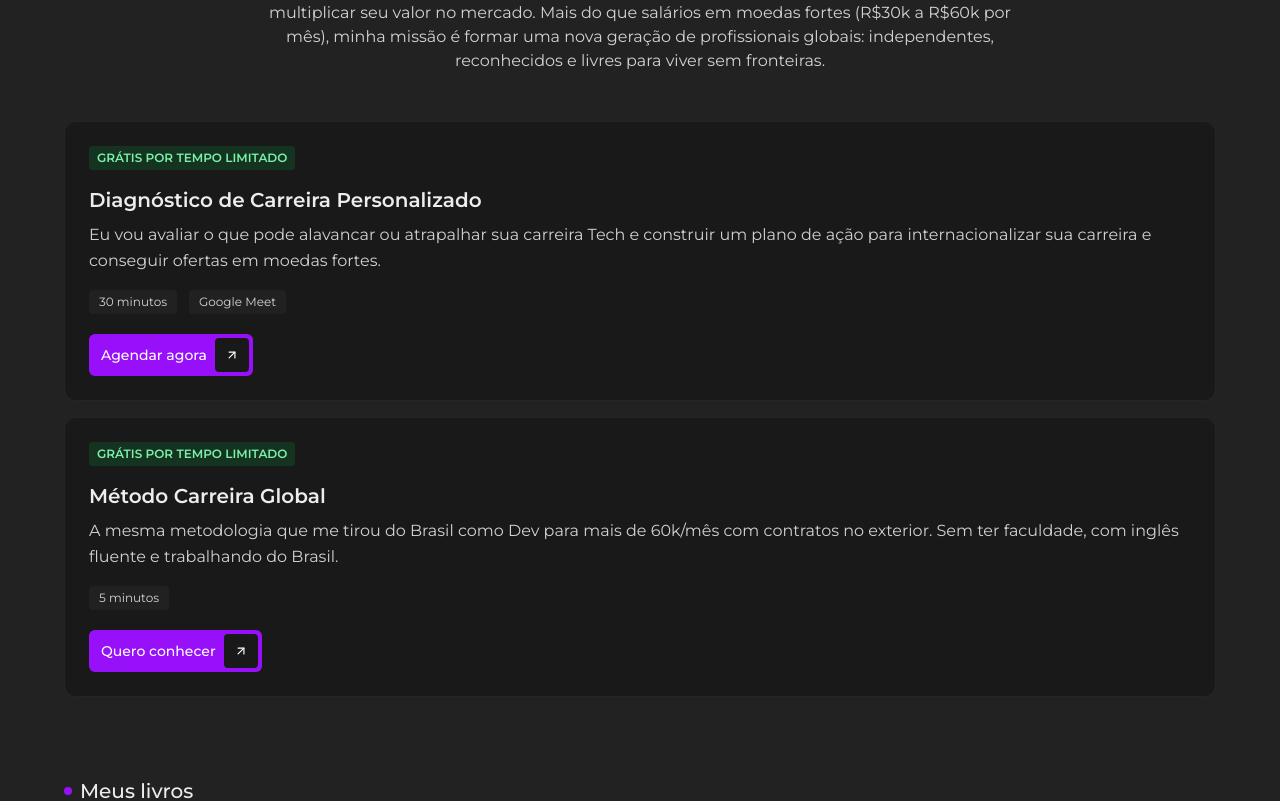
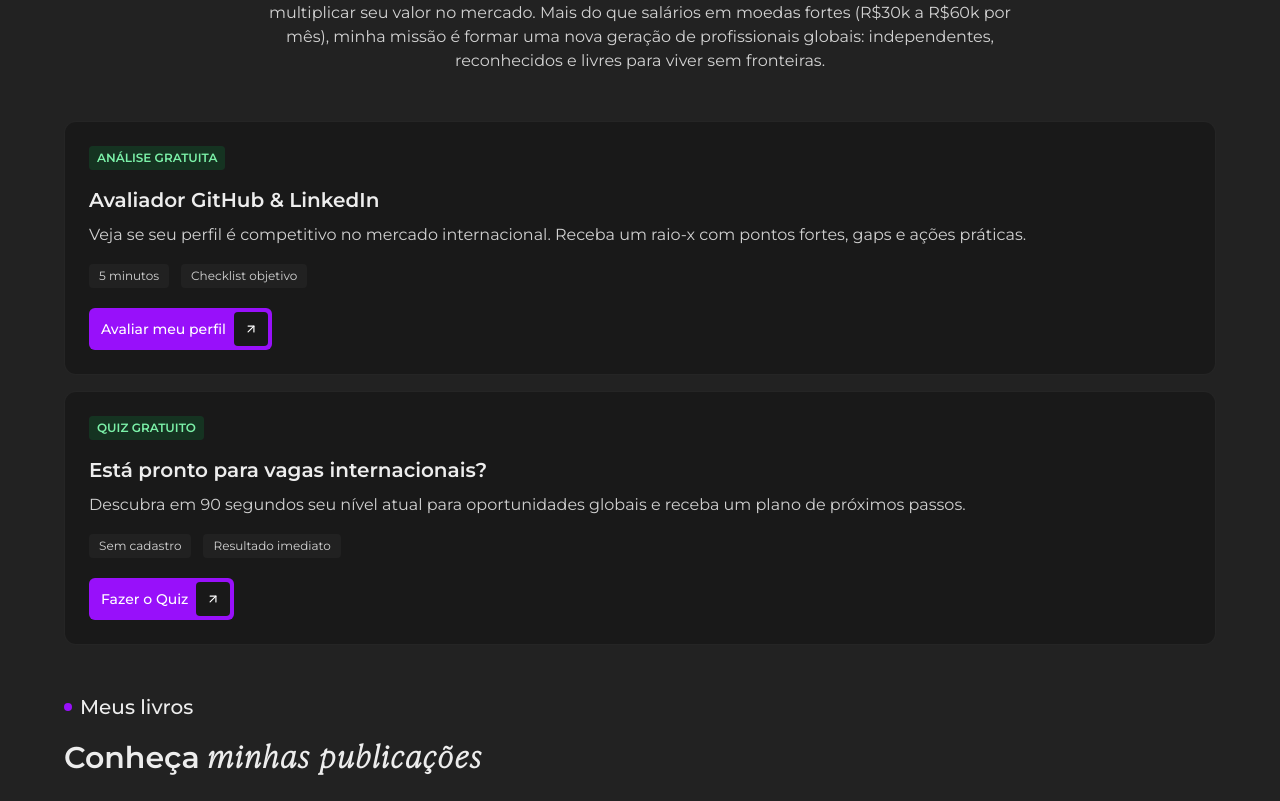
Before and after one commit to ProgramadoresSemPatria/borderless-institutional-website, a Next.js app: page /en/bio in a window 1280 px wide. Shown: the part 507-1308 px from the top of the page. Built offline with nearby package versions, Linux system fonts and the light colour scheme.

Commit message:
Feat(bio): implement A/B testing for CTA cards and improve page structure

```diff
--- a/app/[locale]/(subpages)/bio/page.tsx
+++ b/app/[locale]/(subpages)/bio/page.tsx
@@ -7,6 +7,7 @@ import { useGSAP } from "@gsap/react";
 import gsap from "gsap";
 import { ArrowUpRight, Star } from "lucide-react";
 import Image from "next/image";
+import { useMemo, useState, useEffect } from "react";
 
 export default function BioPage() {
   useGSAP(() => {
@@ -22,6 +23,85 @@ export default function BioPage() {
       }
     );
   });
+
+  // --- Simple A/B ordering (sticky per session) ---
+  // We randomize which CTA card appears first (Quiz vs Avaliador)
+  const [order, setOrder] = useState<"quiz-first" | "evaluator-first">("quiz-first");
+  useEffect(() => {
+    const key = "bio-cta-order";
+    const saved = typeof window !== "undefined" ? window.sessionStorage.getItem(key) : null;
+    if (saved === "quiz-first" || saved === "evaluator-first") {
+      setOrder(saved);
+      return;
+    }
+    const roll = Math.random() < 0.5 ? "quiz-first" : "evaluator-first";
+    setOrder(roll);
+    try {
+      window.sessionStorage.setItem(key, roll);
+    } catch (_) {}
+  }, []);
+
+  const ctas = useMemo(() => {
+    const quiz = (
+      <Link
+        href="https://psp.borderlesscoding.com/quiz?utm_campaign=ig-bio"
+        target="_blank"
+        className="yuri-card"
+      >
+        <div className="bg-tertiary rounded-xl p-5 md:p-6 border border-white/5">
+          <div className="flex items-center gap-2 text-xs font-semibold text-green-400">
+            <span className="bg-green-500/15 text-green-300 px-2 py-1 rounded">QUIZ GRATUITO</span>
+          </div>
+          <h3 className="mt-4 text-lg md:text-xl font-semibold">
+            Está pronto para vagas internacionais?
+          </h3>
+          <p className="mt-2 text-gray text-sm md:text-base leading-relaxed">
+            Descubra em 90 segundos seu nível atual para oportunidades globais e receba um plano de próximos passos.
+          </p>
+          <div className="mt-4 flex flex-wrap items-center gap-3 text-xs text-gray">
+            <span className="bg-[#212121] text-white/80 px-2.5 py-1 rounded">Sem cadastro</span>
+            <span className="bg-[#212121] text-white/80 px-2.5 py-1 rounded">Resultado imediato</span>
+          </div>
+          <div className="flex-center rounded-md cursor-pointer bg-primary text-white w-fit p-1 pl-3 space-x-2 hover:bg-primary/90 transition-colors duration-150 mt-5">
+            <p className="text-sm font-medium">Fazer o Quiz</p>
+            <div className="bg-tertiary rounded-sm p-2.5">
+              <ArrowUpRight className="size-3.5" />
+            </div>
+          </div>
+        </div>
+      </Link>
+    );
+
+    const evaluator = (
+      <Link
+        href="https://ac.borderlesscoding.com/s1/?utm_campaign=ig-bio"
+        target="_blank"
+        className="yuri-card"
+      >
+        <div className="bg-tertiary rounded-xl p-5 md:p-6 border border-white/5">
+          <div className="flex items-center gap-2 text-xs font-semibold text-green-400">
+            <span className="bg-green-500/15 text-green-300 px-2 py-1 rounded">ANÁLISE GRATUITA</span>
+          </div>
+          <h3 className="mt-4 text-lg md:text-xl font-semibold">Avaliador GitHub & LinkedIn</h3>
+          <p className="mt-2 text-gray text-sm md:text-base leading-relaxed">
+            Veja se seu perfil é competitivo no mercado internacional. Receba um raio-x com pontos fortes, gaps e ações práticas.
+          </p>
+          <div className="mt-4 flex flex-wrap items-center gap-3 text-xs text-gray">
+            <span className="bg-[#212121] text-white/80 px-2.5 py-1 rounded">5 minutos</span>
+            <span className="bg-[#212121] text-white/80 px-2.5 py-1 rounded">Checklist objetivo</span>
+          </div>
+          <div className="flex-center rounded-md cursor-pointer bg-primary text-white w-fit p-1 pl-3 space-x-2 hover:bg-primary/90 transition-colors duration-150 mt-5">
+            <p className="text-sm font-medium">Avaliar meu perfil</p>
+            <div className="bg-tertiary rounded-sm p-2.5">
+              <ArrowUpRight className="size-3.5" />
+            </div>
+          </div>
+        </div>
+      </Link>
+    );
+
+    return order === "quiz-first" ? [quiz, evaluator] : [evaluator, quiz];
+  }, [order]);
 
   return (
     <section className="pt-36 pb-[10svh] flex flex-col gap-12">
@@ -56,81 +136,17 @@ export default function BioPage() {
         </div>
       </header>
 
-      {/* Serviços */}
+      {/* CTA Cards */}
       <div className="flex flex-col gap-4">
-        <Link
-          href={
-            "#"
-          }
-          target="_blank"
-          className="yuri-card"
-        >
-          <div className="bg-tertiary rounded-xl p-5 md:p-6 border border-white/5">
-            <div className="flex items-center gap-2 text-xs font-semibold text-green-400">
-              <span className="bg-green-500/15 text-green-300 px-2 py-1 rounded">
-                GRÁTIS POR TEMPO LIMITADO
-              </span>
-            </div>
-            <h3 className="mt-4 text-lg md:text-xl font-semibold">
-              Diagnóstico de Carreira Personalizado
-            </h3>
-            <p className="mt-2 text-gray text-sm md:text-base leading-relaxed">
-              Eu vou avaliar o que pode alavancar ou atrapalhar sua carreira Tech e construir um plano de ação para internacionalizar sua carreira e conseguir ofertas em moedas fortes.
-            </p>
-            <div className="mt-4 flex flex-wrap items-center gap-3 text-xs text-gray">
-              <span className="bg-[#212121] text-white/80 px-2.5 py-1 rounded">
-                30 minutos
-              </span>
-              <span className="bg-[#212121] text-white/80 px-2.5 py-1 rounded">
-                Google Meet
-              </span>
-            </div>
-
-            <div className="flex-center rounded-md cursor-pointer bg-primary text-white w-fit p-1 pl-3 space-x-2 hover:bg-primary/90 transition-colors duration-150 mt-5">
-              <p className="text-sm font-medium">Agendar agora</p>
-              <div className="bg-tertiary rounded-sm p-2.5">
-                <ArrowUpRight className="size-3.5" />
-              </div>
-            </div>
+        {ctas.map((cta, index) => (
+          <div key={index}>
+            {cta}
           </div>
-        </Link>
-
-        <Link
-          href={
-            "#"
-          }
-          target="_blank"
-          className="yuri-card"
-        >
-          <div className="bg-tertiary rounded-xl p-5 md:p-6 border border-white/5">
-            <div className="flex items-center gap-2 text-xs font-semibold text-green-400">
-              <span className="bg-green-500/15 text-green-300 px-2 py-1 rounded">
-                GRÁTIS POR TEMPO LIMITADO
-              </span>
-            </div>
-            <h3 className="mt-4 text-lg md:text-xl font-semibold">
-              Método Carreira Global
-            </h3>
-            <p className="mt-2 text-gray text-sm md:text-base leading-relaxed">
-              A mesma metodologia que me tirou do Brasil como Dev para mais de 60k/mês com contratos no exterior. Sem ter faculdade, com inglês fluente e trabalhando do Brasil.
-            </p>
-            <div className="mt-4 flex flex-wrap items-center gap-3 text-xs text-gray">
-              <span className="bg-[#212121] text-white/80 px-2.5 py-1 rounded">
-                5 minutos
-              </span>
-            </div>
-            <div className="flex-center rounded-md cursor-pointer bg-primary text-white w-fit p-1 pl-3 space-x-2 hover:bg-primary/90 transition-colors duration-150 mt-5">
-              <p className="text-sm font-medium">Quero conhecer</p>
-              <div className="bg-tertiary rounded-sm p-2.5">
-                <ArrowUpRight className="size-3.5" />
-              </div>
-            </div>
-          </div>
-        </Link>
+        ))}
       </div>
 
       {/* Livros */}
-      <div className="space-y-8 mt-8">
+      <div className="space-y-8">
         <SectionHeader
           preTitle="Meus livros"
           title={
@@ -141,9 +157,7 @@ export default function BioPage() {
         />
 
         <Link
-          href={
-            "https://link.borderlesscoding.com/guia-auto-didata-998112"
-          }
+          href="https://link.borderlesscoding.com/guia-auto-didata-998112"
           target="_blank"
         >
           <div className="bg-tertiary rounded-md p-2 flex gap-8 border border-white/5 flex-col max-w-[15rem]">
@@ -172,11 +186,11 @@ export default function BioPage() {
       </div>
 
       {/* Outros links */}
-      <div className="space-y-2">
+      <div className="space-y-4">
         <h3 className="text-lg font-semibold">Outros Links</h3>
         <Link
           href="/psp-mentorship"
-          className="flex items-center justify-between w-full bg-tertiary rounded-xl border border-white/5 p-4 hover:opacity-80 transition-opacity mt-6"
+          className="flex items-center justify-between w-full bg-tertiary rounded-xl border border-white/5 p-4 hover:opacity-80 transition-opacity"
         >
           <span>Mentoria PSP</span>
           <span className="text-white/60">
```
